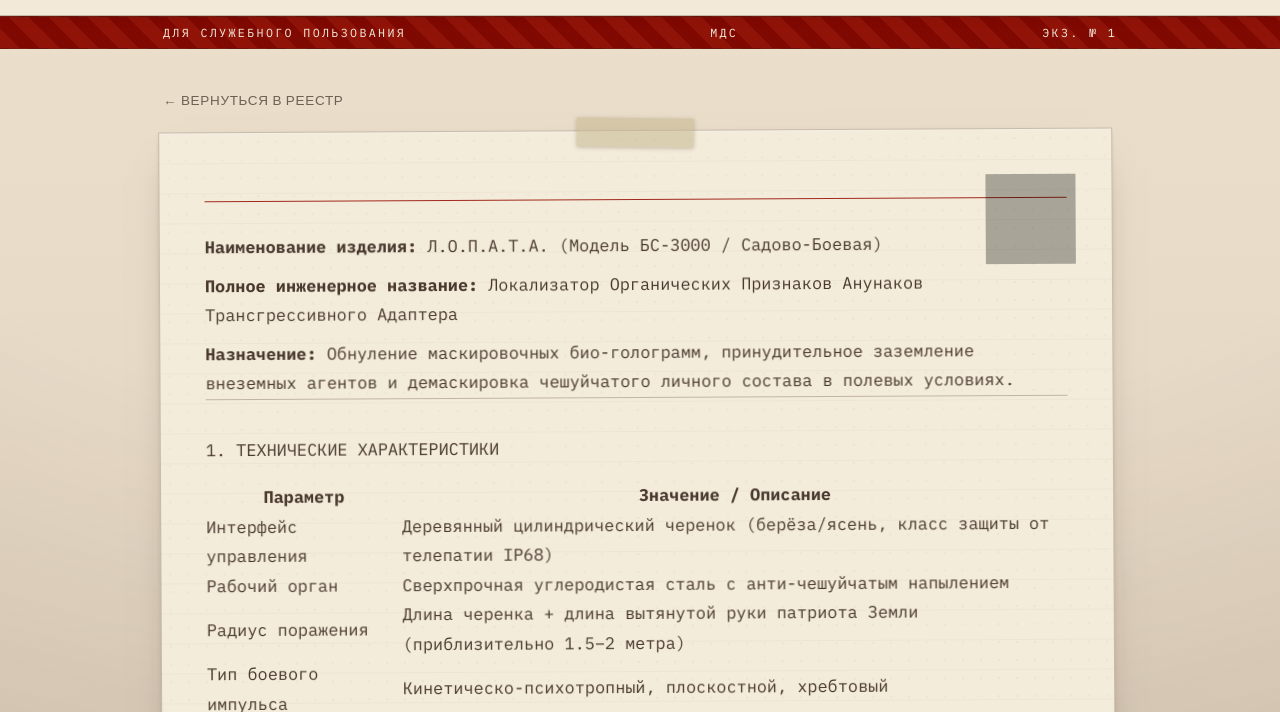
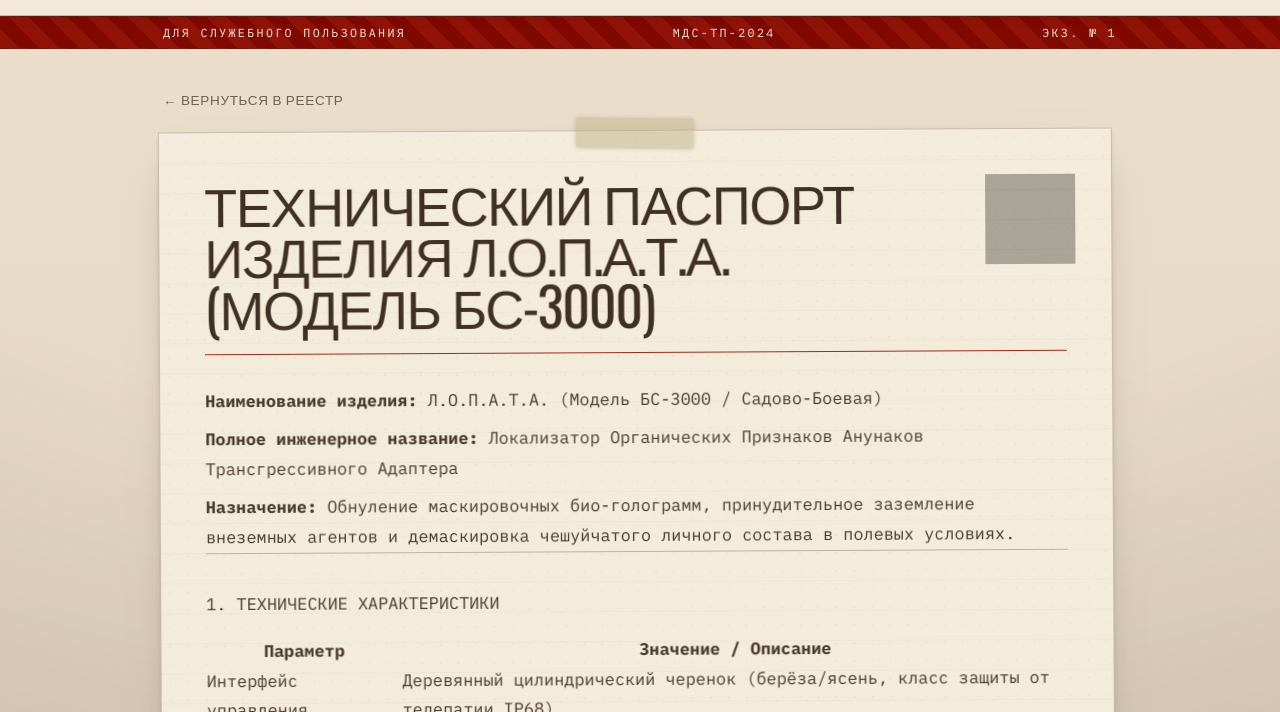
Before and after one commit to Ku6epXBOCTuK/lopata, an Astro site: page /docs/datasheet in a window 1280 px wide. Shown: the part 75-787 px from the top of the page. Built offline with nearby package versions, Linux system fonts and the light colour scheme; Astro itself is replaced by a stand-in of ours; grey boxes are pictures that could not be loaded.

Commit message:
fix: resolve meta data issue

```diff
--- a/src/layouts/doc.astro
+++ b/src/layouts/doc.astro
@@ -5,12 +5,16 @@ import SiteHeader from "../components/SiteHeader.astro";
 import BaseLayout from "./base.astro";
 
 interface Props {
-  title: string;
+  title?: string;
   description?: string;
   code?: string;
+  content?: { title?: string; description?: string; code?: string };
 }
 
-const { title, description, code } = Astro.props as Props;
+const content = Astro.props.content || Astro.props;
+const title = content.title;
+const description = content.description;
+const code = content.code;
 ---
 
 <BaseLayout title={`${title} // Архив ДНТ-7`} description={description}>
```
